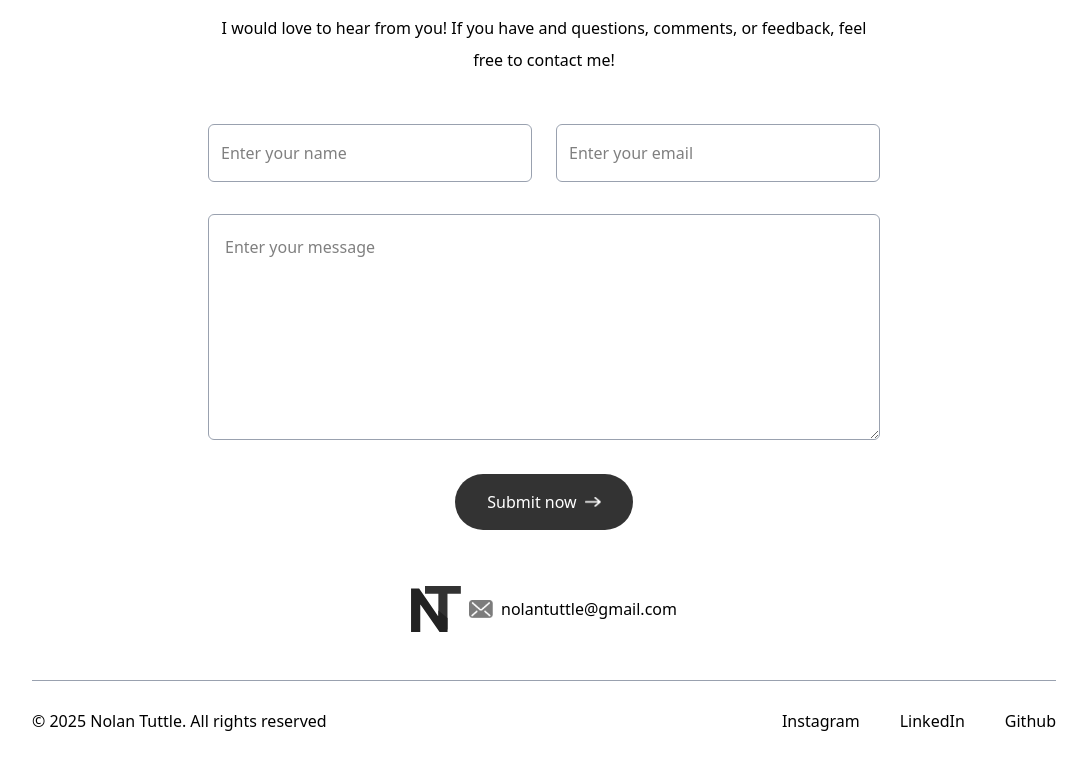
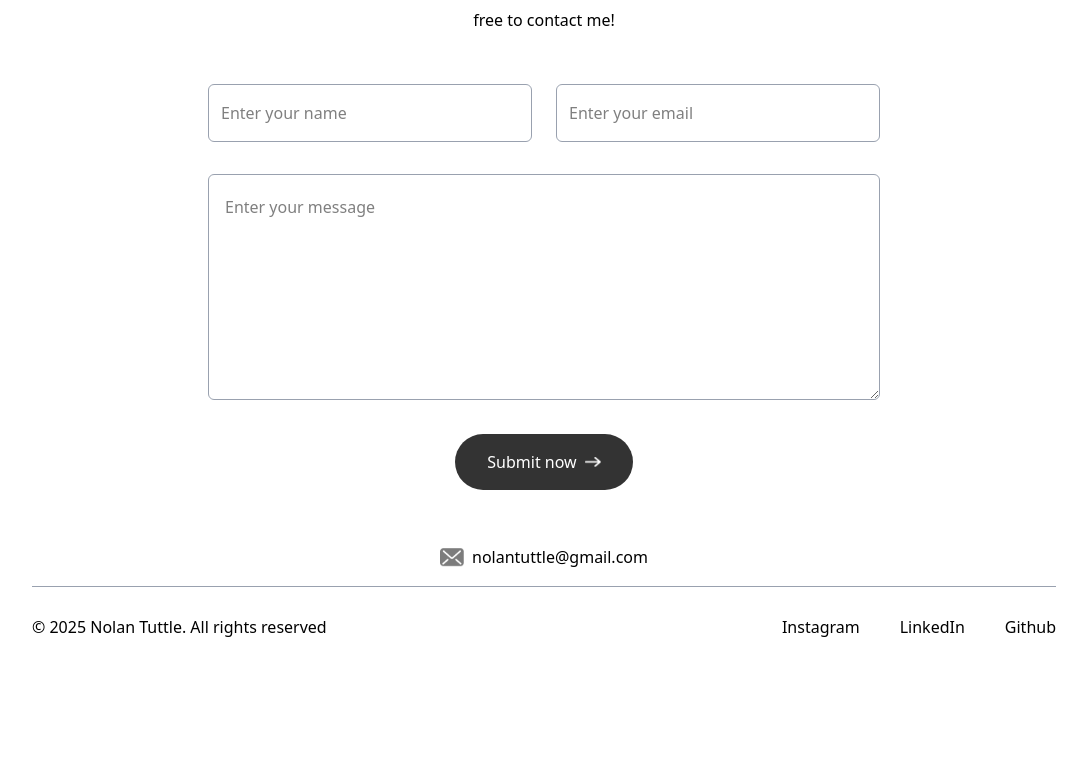
Before and after one commit to nolantuttle/portfolio-site, a Next.js app: page /home in a window 1280 px wide. Shown: the part 1930-2691 px from the top of the page, without its empty margins (96-1183 px from the left). After the commit the page ends 2597 px from the top, so only its background shows below. Built offline with nearby package versions, Linux system fonts and the light colour scheme; a web font is replaced by a local one.

Commit message:
Replaced Firebase logo with Supabase, rearranged footer elements

```diff
--- a/app/components/Contact.jsx
+++ b/app/components/Contact.jsx
@@ -31,7 +31,7 @@ const Contact = () => {
   };
 
   return (
-    <div id='contact' className='w-full px-[12%] py-10 scroll-mt-20 bg-[url("/footer-bg-color.png")]
+    <div id='contact' className='w-full px-[12%]  scroll-mt-20 bg-[url("/footer-bg-color.png")]
     bg-no-repeat bg-center bg-[length:90%_auto]'>
       <h4 className='text-center mb-2 text-lg'>Connect with me</h4>
       <h2 className='text-center text-5xl'>Get in touch</h2>
--- a/app/components/Footer.jsx
+++ b/app/components/Footer.jsx
@@ -5,17 +5,12 @@ import Logo from './Logo'
 
 const Footer = () => {
     return (
+
         <div>
-            <div>
-
-
-                <div className='w-max flex items-center gap-2 mx-auto'>
-                <Logo className='w-12 mx-auto mb-2' />
-                    <Image src={assets.mail_icon} alt='' className='w-6' />
-                    nolantuttle@gmail.com
-                </div>
+            <div className='w-max flex items-center gap-2 mx-auto translate-y-[110%]'>
+                <Image src={assets.mail_icon} alt='' className='w-6' />
+                nolantuttle@gmail.com
             </div>
-
             <div className='text-center sm:flex items-center justify-between border-t
             border-gray-400 mx-[10%] mt-12 py-6'>
                 <p>© 2025 Nolan Tuttle. All rights reserved</p>
@@ -25,7 +20,6 @@ const Footer = () => {
                     <li><a target='_blank' href="https://github.com/nolantuttle">Github</a></li>
                 </ul>
             </div>
-
         </div>
     )
 }
--- a/assets/assets.js
+++ b/assets/assets.js
@@ -35,6 +35,7 @@ import right_arrow from './right-arrow.png';
 import send_icon from './send-icon.png';
 import right_arrow_bold from './right-arrow-bold.png';
 import right_arrow_bold_dark from './right-arrow-bold-dark.png';
+import supabase from './supabase.png';
 
 export const assets = {
     user_image,
@@ -73,7 +74,8 @@ export const assets = {
     right_arrow,
     send_icon,
     right_arrow_bold,
-    right_arrow_bold_dark
+    right_arrow_bold_dark,
+    supabase
 };
 
 export const workData = [
@@ -113,5 +115,5 @@ export const infoList = [
 ];
 
 export const toolsData = [
-    assets.vscode, assets.firebase, assets.mongodb, assets.figma, assets.git
+    assets.vscode, assets.supabase, assets.mongodb, assets.figma, assets.git
 ];
```
Also changed, not shown: assets/supabase.png (added).
